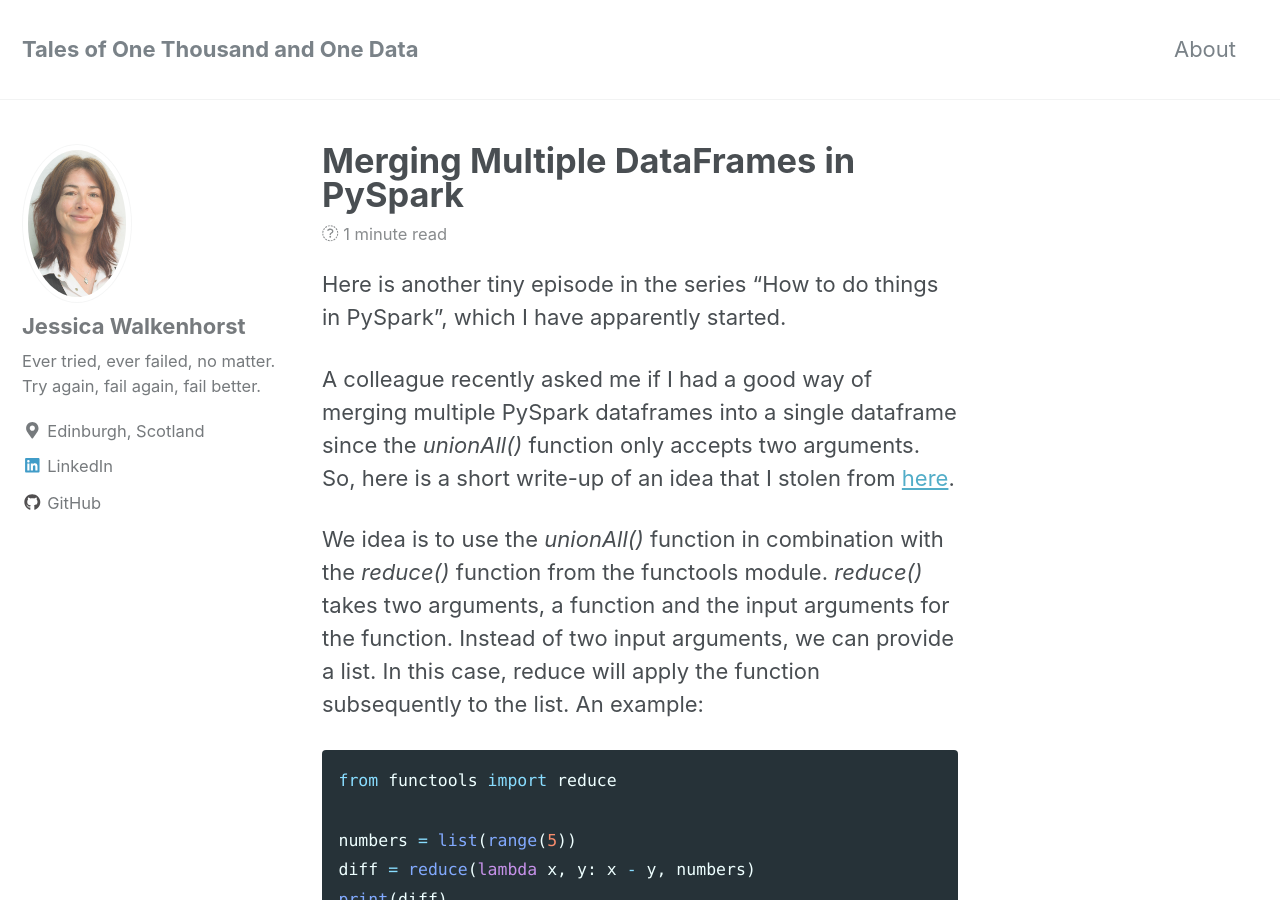
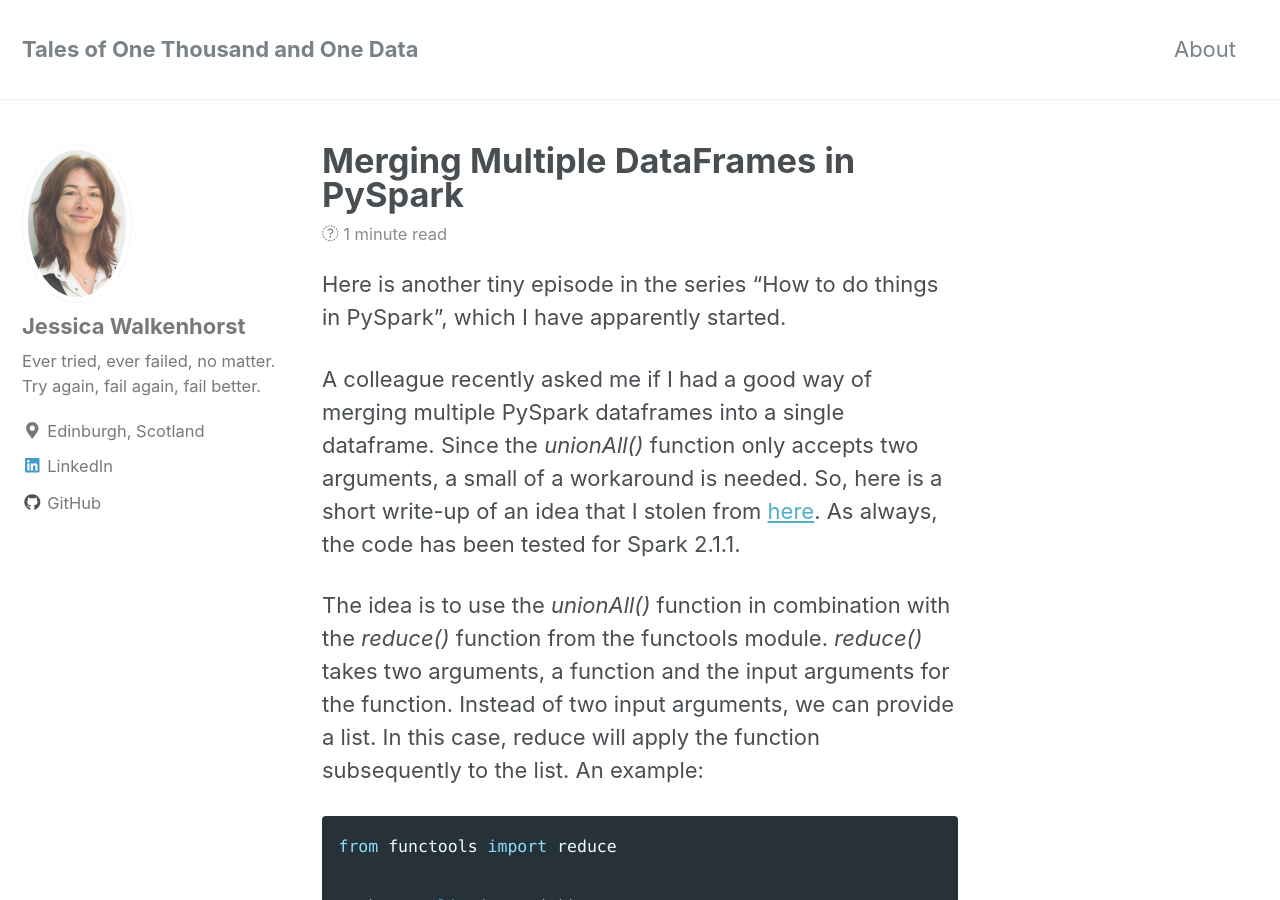
Before and after one commit to walkenho/walkenho.github.io, a Jekyll site: the page built from _posts/2019-02-20-merging-multiple-dataframes-in-pyspark.md, in a window 1280 px wide and 900 px high. Built offline with Jekyll 4.4.1, drawn with Linux system fonts in a browser that asks for light colours; nearby versions of some CDN libraries.

Commit message:
Update 2019-02-20-merging-multiple-dataframes-in-pyspark.md
Fixing typo and adding Spark version number.

```diff
--- a/_posts/2019-02-20-merging-multiple-dataframes-in-pyspark.md
+++ b/_posts/2019-02-20-merging-multiple-dataframes-in-pyspark.md
@@ -8,11 +8,11 @@ excerpt: How to merge multiple dataframes in PySpark using a combination of unio
 
 Here is another tiny episode in the series "How to do things in PySpark", which I have apparently started.
 
-A colleague recently asked me if I had a good way of merging multiple PySpark dataframes into a single dataframe since the *unionAll()* function
-only accepts two arguments. So, here is a short write-up of an idea that I stolen from
-[here](https://datascience.stackexchange.com/questions/11356/merging-multiple-data-frames-row-wise-in-pyspark).
+A colleague recently asked me if I had a good way of merging multiple PySpark dataframes into a single dataframe. Since the *unionAll()* function
+only accepts two arguments, a small of a workaround is needed. So, here is a short write-up of an idea that I stolen from
+[here](https://datascience.stackexchange.com/questions/11356/merging-multiple-data-frames-row-wise-in-pyspark). As always, the code has been tested for Spark 2.1.1.
 
-We idea is to use the *unionAll()* function in combination with the *reduce()* function from the functools module.
+The idea is to use the *unionAll()* function in combination with the *reduce()* function from the functools module.
 *reduce()* takes two arguments, a function and the input arguments for the
 function. Instead of two input arguments, we can provide a list. In this case, reduce will apply the function subsequently
 to the list. An example:
```
